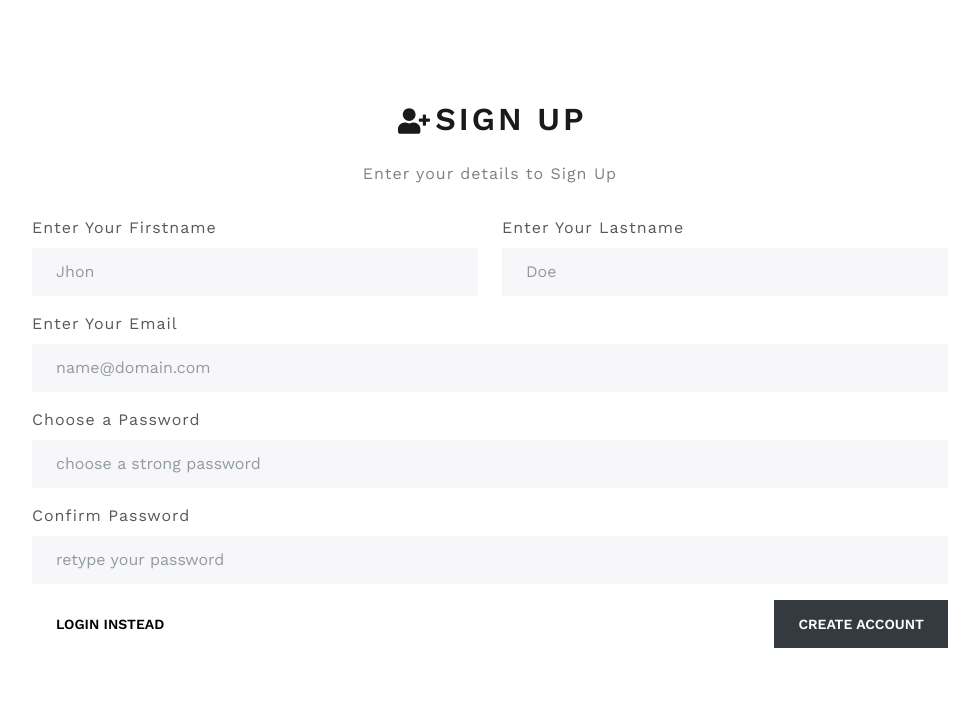
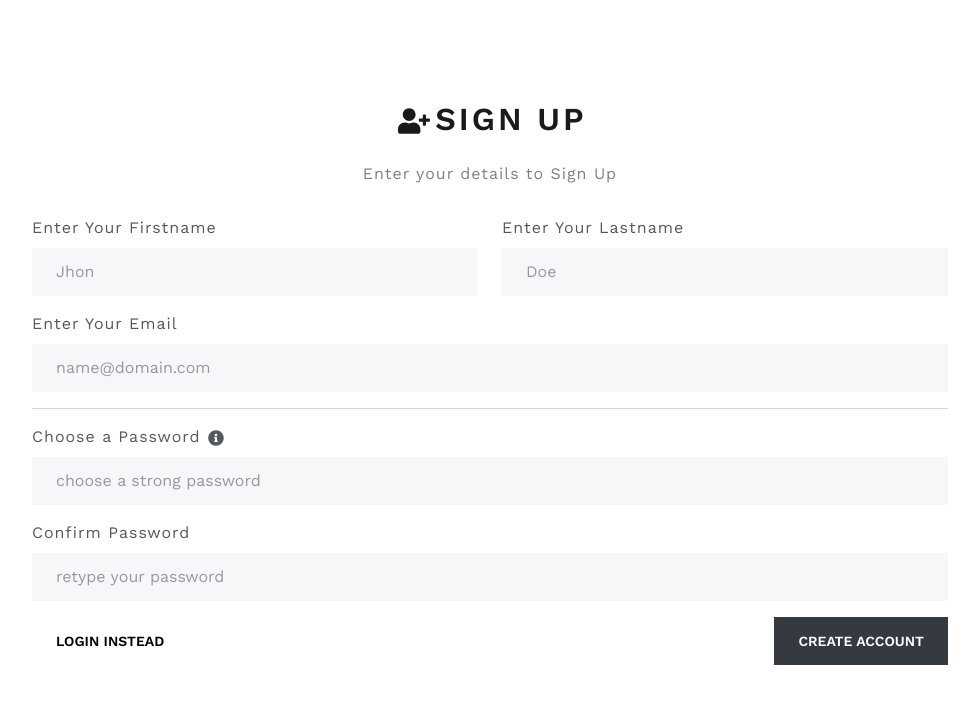
Before and after one commit to Swaniket/notes-bucket, a React (Vite) app in the folder ui/: page /sign-up in a window 1280 px wide. Shown: the top 704 px of the page, without its empty margins (150-1129 px from the left). Built offline with nearby package versions, Linux system fonts and the light colour scheme.

Commit message:
UI - Refactoring Signup component, added password policy tooltip

```diff
--- /dev/null
+++ b/ui/src/components/Forms/SignupForm/index.jsx
@@ -0,0 +1,160 @@
+import React from "react";
+import { Col, Row, Form, OverlayTrigger, Popover } from "react-bootstrap";
+import { FaInfoCircle } from "react-icons/fa";
+
+function SignupForm({ values, errors, touched, handleBlur, handleChange }) {
+  const popover = (
+    <Popover id="popover-basic">
+      <Popover.Header as="h5">Password Policy</Popover.Header>
+      <Popover.Body>
+        <strong>Password Must be</strong>
+        <ul>
+          <li>Minimum eight characters</li>
+          <li>At least one uppercase letter</li>
+          <li>At least one lowercase letter</li>
+          <li>At least one number</li>
+          <li>At least one special character</li>
+        </ul>
+      </Popover.Body>
+    </Popover>
+  );
+
+  const PasswordPolicy = () => {
+    return (
+      <OverlayTrigger placement="right" overlay={popover}>
+        <span style={{ paddingLeft: "7px" }}>
+          <FaInfoCircle />
+        </span>
+      </OverlayTrigger>
+    );
+  };
+
+  return (
+    <>
+      <Row>
+        <Col>
+          {/* Firstname */}
+          <Form.Group className="mb-3">
+            <Form.Label className="field-header">
+              <strong>Enter Your Firstname</strong>
+            </Form.Label>
+            <Form.Control
+              type="text"
+              placeholder="Jhon"
+              id="firstName"
+              name="firstName"
+              autoComplete="off"
+              value={values.firstName}
+              onChange={handleChange}
+              onBlur={handleBlur}
+              isInvalid={touched.firstName && !!errors.firstName}
+              isValid={touched.firstName && !errors.firstName}
+            />
+            <Form.Control.Feedback>Looks good!</Form.Control.Feedback>
+            <Form.Control.Feedback type="invalid">
+              {errors.firstName}
+            </Form.Control.Feedback>
+          </Form.Group>
+        </Col>
+        <Col>
+          {/* Lastname */}
+          <Form.Group className="mb-3">
+            <Form.Label className="field-header">
+              <strong>Enter Your Lastname</strong>
+            </Form.Label>
+            <Form.Control
+              type="text"
+              placeholder="Doe"
+              id="lastName"
+              name="lastName"
+              autoComplete="off"
+              value={values.lastName}
+              onChange={handleChange}
+              onBlur={handleBlur}
+              isInvalid={touched.lastName && !!errors.lastName}
+              isValid={touched.lastName && !errors.lastName}
+            />
+            <Form.Control.Feedback>Looks good!</Form.Control.Feedback>
+            <Form.Control.Feedback type="invalid">
+              {errors.lastName}
+            </Form.Control.Feedback>
+          </Form.Group>
+        </Col>
+      </Row>
+
+      {/* Email */}
+      <Form.Group className="mb-3">
+        <Form.Label className="field-header">
+          <strong>Enter Your Email</strong>
+        </Form.Label>
+        <Form.Control
+          type="email"
+          placeholder="name@domain.com"
+          id="email"
+          name="email"
+          autoComplete="off"
+          value={values.email}
+          onChange={handleChange}
+          onBlur={handleBlur}
+          isInvalid={touched.email && !!errors.email}
+          isValid={touched.email && !errors.email}
+        />
+        <Form.Control.Feedback>Looks good!</Form.Control.Feedback>
+        <Form.Control.Feedback type="invalid">
+          {errors.email}
+        </Form.Control.Feedback>
+      </Form.Group>
+      {/* <br /> */}
+      <hr />
+      {/* <br /> */}
+      {/* Password */}
+      <Form.Group className="mb-3">
+        <Form.Label className="field-header">
+          <strong>Choose a Password</strong>
+
+          <PasswordPolicy />
+        </Form.Label>
+        <Form.Control
+          type="password"
+          placeholder="choose a strong password"
+          id="password"
+          name="password"
+          autoComplete="off"
+          value={values.password}
+          onChange={handleChange}
+          onBlur={handleBlur}
+          isInvalid={touched.password && !!errors.password}
+          isValid={touched.password && !errors.password}
+        />
+        <Form.Control.Feedback>Looks good!</Form.Control.Feedback>
+        <Form.Control.Feedback type="invalid">
+          {errors.password}
+        </Form.Control.Feedback>
+      </Form.Group>
+      {/* Confirm Password */}
+      <Form.Group className="mb-3">
+        <Form.Label className="field-header">
+          <strong>Confirm Password</strong>
+        </Form.Label>
+        <Form.Control
+          type="password"
+          placeholder="retype your password"
+          id="confirmPassword"
+          name="confirmPassword"
+          autoComplete="off"
+          value={values.confirmPassword}
+          onChange={handleChange}
+          onBlur={handleBlur}
+          isInvalid={touched.confirmPassword && !!errors.confirmPassword}
+          isValid={touched.confirmPassword && !errors.confirmPassword}
+        />
+        <Form.Control.Feedback>Looks good!</Form.Control.Feedback>
+        <Form.Control.Feedback type="invalid">
+          {errors.confirmPassword}
+        </Form.Control.Feedback>
+      </Form.Group>
+    </>
+  );
+}
+
+export default SignupForm;
--- a/ui/src/components/index.js
+++ b/ui/src/components/index.js
@@ -0,0 +1 @@
+export { default as SignupForm } from "./Forms/SignupForm";
--- a/ui/src/pages/Signup/index.jsx
+++ b/ui/src/pages/Signup/index.jsx
@@ -1,8 +1,9 @@
-import React, { useState } from "react";
+import React from "react";
 import { useNavigate } from "react-router-dom";
+import { Button, Form } from "react-bootstrap";
 import { useFormik } from "formik";
-import { Col, Row, Button, Form } from "react-bootstrap";
 import { FaUserPlus } from "react-icons/fa";
+import { SignupForm } from "../../components";
 import { signUpSchema } from "./Schema";
 import "./index.css";
 
@@ -32,8 +33,8 @@ function Signup() {
     navigate("/");
   };
 
-  return (
-    <div className="custom-container">
+  const SignupHeader = () => {
+    return (
       <section>
         <h1 className="heading">
           <FaUserPlus style={{ margin: "5px" }} /> Sign Up
@@ -43,127 +44,12 @@ function Signup() {
           Enter your details to Sign Up
         </p>
       </section>
+    );
+  };
 
-      <Form noValidate onSubmit={handleSubmit}>
-        <Row>
-          <Col>
-            {/* Firstname */}
-            <Form.Group className="mb-3">
-              <Form.Label className="field-header">
-                <strong>Enter Your Firstname</strong>
-              </Form.Label>
-              <Form.Control
-                type="text"
-                placeholder="Jhon"
-                id="firstName"
-                name="firstName"
-                autoComplete="off"
-                value={values.firstName}
-                onChange={handleChange}
-                onBlur={handleBlur}
-                isInvalid={touched.firstName && !!errors.firstName}
-                isValid={touched.firstName && !errors.firstName}
-              />
-              <Form.Control.Feedback>Looks good!</Form.Control.Feedback>
-              <Form.Control.Feedback type="invalid">
-                {errors.firstName}
-              </Form.Control.Feedback>
-            </Form.Group>
-          </Col>
-          <Col>
-            {/* Lastname */}
-            <Form.Group className="mb-3">
-              <Form.Label className="field-header">
-                <strong>Enter Your Lastname</strong>
-              </Form.Label>
-              <Form.Control
-                type="text"
-                placeholder="Doe"
-                id="lastName"
-                name="lastName"
-                autoComplete="off"
-                value={values.lastName}
-                onChange={handleChange}
-                onBlur={handleBlur}
-                isInvalid={touched.lastName && !!errors.lastName}
-                isValid={touched.lastName && !errors.lastName}
-              />
-              <Form.Control.Feedback>Looks good!</Form.Control.Feedback>
-              <Form.Control.Feedback type="invalid">
-                {errors.lastName}
-              </Form.Control.Feedback>
-            </Form.Group>
-          </Col>
-        </Row>
-
-        {/* Email */}
-        <Form.Group className="mb-3">
-          <Form.Label className="field-header">
-            <strong>Enter Your Email</strong>
-          </Form.Label>
-          <Form.Control
-            type="email"
-            placeholder="name@domain.com"
-            id="email"
-            name="email"
-            autoComplete="off"
-            value={values.email}
-            onChange={handleChange}
-            onBlur={handleBlur}
-            isInvalid={touched.email && !!errors.email}
-            isValid={touched.email && !errors.email}
-          />
-          <Form.Control.Feedback>Looks good!</Form.Control.Feedback>
-          <Form.Control.Feedback type="invalid">
-            {errors.email}
-          </Form.Control.Feedback>
-        </Form.Group>
-        {/* Password */}
-        <Form.Group className="mb-3">
-          <Form.Label className="field-header">
-            <strong>Choose a Password</strong>
-          </Form.Label>
-          <Form.Control
-            type="password"
-            placeholder="choose a strong password"
-            id="password"
-            name="password"
-            autoComplete="off"
-            value={values.password}
-            onChange={handleChange}
-            onBlur={handleBlur}
-            isInvalid={touched.password && !!errors.password}
-            isValid={touched.password && !errors.password}
-          />
-          <Form.Control.Feedback>Looks good!</Form.Control.Feedback>
-          <Form.Control.Feedback type="invalid">
-            {errors.password}
-          </Form.Control.Feedback>
-        </Form.Group>
-        {/* Confirm Password */}
-        <Form.Group className="mb-3">
-          <Form.Label className="field-header">
-            <strong>Confirm Password</strong>
-          </Form.Label>
-          <Form.Control
-            type="password"
-            placeholder="retype your password"
-            id="confirmPassword"
-            name="confirmPassword"
-            autoComplete="off"
-            value={values.confirmPassword}
-            onChange={handleChange}
-            onBlur={handleBlur}
-            isInvalid={touched.confirmPassword && !!errors.confirmPassword}
-            isValid={touched.confirmPassword && !errors.confirmPassword}
-          />
-          <Form.Control.Feedback>Looks good!</Form.Control.Feedback>
-          <Form.Control.Feedback type="invalid">
-            {errors.confirmPassword}
-          </Form.Control.Feedback>
-        </Form.Group>
-
-        {/* Buttons */}
+  const SignupButtons = () => {
+    return (
+      <>
         <div className="button-group-login-signup">
           <section>
             <Button className="btn btn-light" onClick={navigateToLogin}>
@@ -181,6 +67,22 @@ function Signup() {
             </Button>
           </section>
         </div>
+      </>
+    );
+  };
+
+  return (
+    <div className="custom-container">
+      <SignupHeader />
+      <Form noValidate onSubmit={handleSubmit}>
+        <SignupForm
+          values={values}
+          errors={errors}
+          touched={touched}
+          handleBlur={handleBlur}
+          handleChange={handleChange}
+        />
+        <SignupButtons />
       </Form>
     </div>
   );
```
